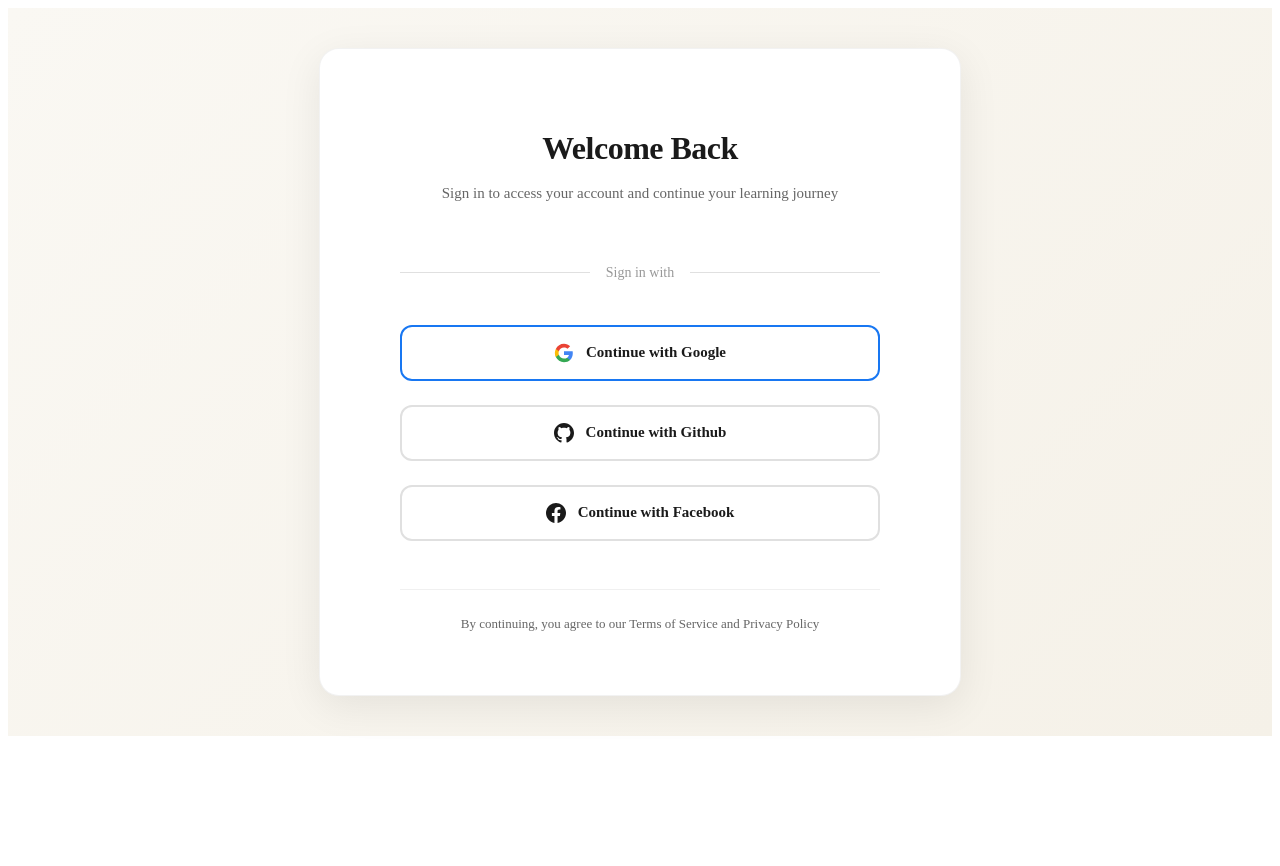
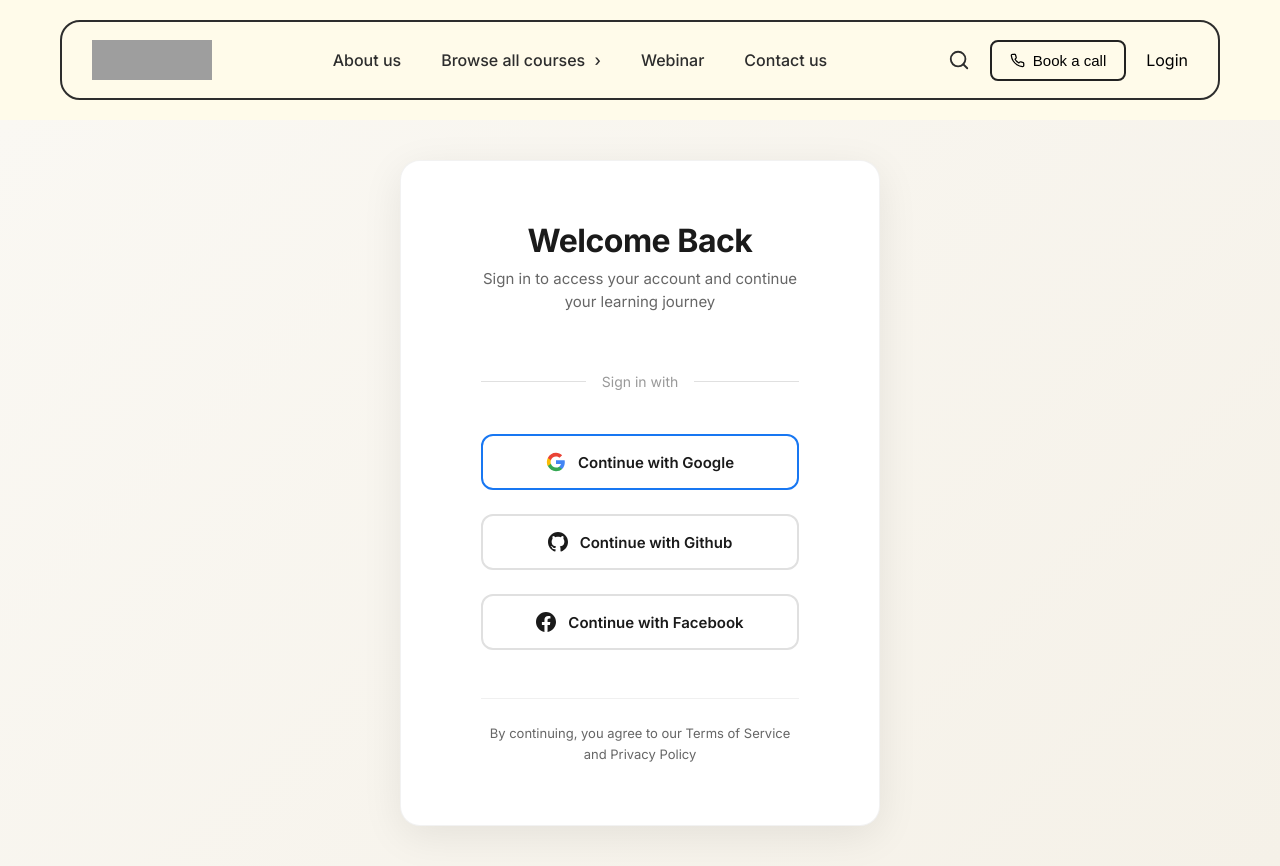
Before and after one commit to LakmaSanjula/Course-Blog-App-, a Next.js app: page /login in a window 1280 px wide. Before the commit the page ends 800 px from the top, so only its background shows below. Built offline with nearby package versions, Linux system fonts and the light colour scheme; no server answers; grey boxes are pictures that could not be loaded.

Commit message:
add layout and global css file to the repo

```diff
--- /dev/null
+++ b/src/app/globals.css
@@ -0,0 +1,86 @@
+:root {
+  --bg: #FFFBF0;
+  --textColor: black;
+  --softBg: #f0f0f0;
+  --softTextColor: #626262;
+}
+
+* {
+  padding: 0;
+  margin: 0;
+  box-sizing: border-box;
+}
+
+body {
+  max-width: 100vw;
+  overflow-x: hidden;
+}
+
+a {
+  color: inherit;
+  text-decoration: none;
+}
+
+.dark {
+  --bg: #0f172a;
+  --textColor: #ddd;
+  --softBg: #1f273a;
+  --softTextColor: #a6a6a6;
+}
+
+.light {
+  --bg: #FFFBF0;
+  --textColor: black;
+  --softBg: #f0f0f0;
+  --softTextColor: #626262;
+}
+
+.container {
+  min-height: 100vh;
+  background-color: var(--bg);
+  color: var(--textColor);
+}
+
+.wrapper {
+  max-width: 1536px;
+  margin-left: auto;
+  margin-right: auto;
+  padding-left: 0px;
+  padding-right: 00px;
+}
+
+@media screen and (max-width: 1536px) {
+  .wrapper {
+    max-width: 1366px;
+  }
+}
+@media screen and (max-width: 1280px) {
+  .wrapper {
+    max-width: 1024px;
+  }
+}
+@media screen and (max-width: 1024px) {
+  .wrapper {
+    max-width: 768px;
+    padding-left: 40px;
+    padding-right: 40px;
+  }
+}
+@media screen and (max-width: 768px) {
+  .wrapper {
+    max-width: 640px;
+  }
+}
+@media screen and (max-width: 640px) {
+  .wrapper {
+    max-width: 475px;
+  }
+}
+
+.ql-container{
+  font-size: 28px !important;
+}
+
+.quill > .ql-container > .ql-editor.ql-blank::before{
+  color: #b3b3b1;
+}
--- /dev/null
+++ b/src/app/layout.js
@@ -0,0 +1,34 @@
+import Navbar from "@/components/navbar/Navbar";
+import "./globals.css";
+import { Inter } from "next/font/google";
+import { ThemeContextProvider } from "@/context/ThemeContext";
+import ThemeProvider from "@/providers/ThemeProvider";
+import AuthProvider from "@/providers/AuthProvider";
+
+const inter = Inter({ subsets: ["latin"] });
+
+export const metadata = {
+  title: "My Course Blog App",
+  description: "test app!",
+};
+
+export default function RootLayout({ children }) {
+  return (
+    <html lang="en">
+      <body className={inter.className}>
+        <AuthProvider>
+          <ThemeContextProvider>
+            <ThemeProvider>
+              <div className="container">
+                <div className="">
+                  <Navbar />
+                  {children}
+                </div>
+              </div>
+            </ThemeProvider>
+          </ThemeContextProvider>
+        </AuthProvider>
+      </body>
+    </html>
+  );
+}
```
